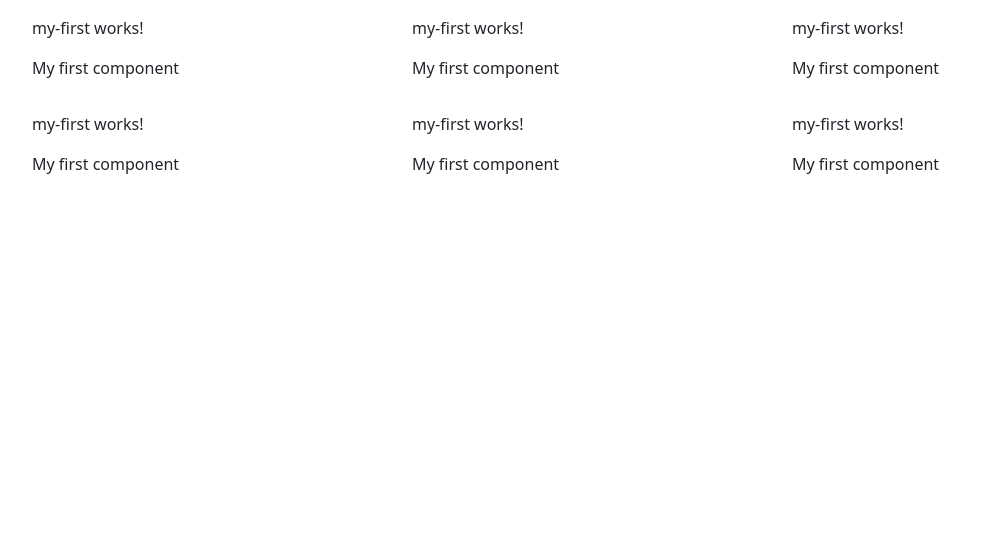
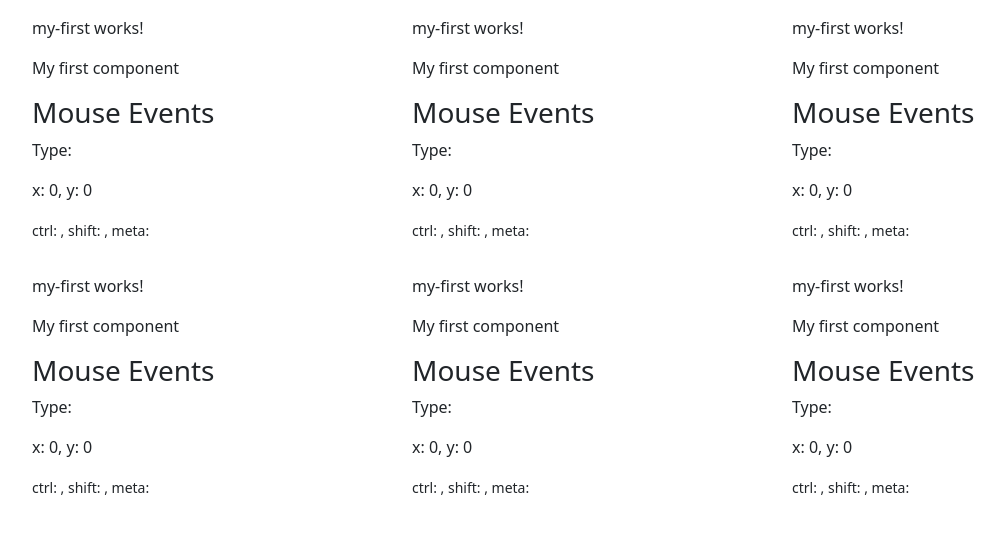
Before and after one commit to Bermos/zhaw-todo-angular, an Angular app: page / in a window 1280 px wide. Shown: the top 534 px of the page, without its empty margins (50-1054 px from the left). Built offline with nearby package versions, Linux system fonts and the light colour scheme.

Commit message:
LE04-9: Task 6

```diff
--- a/src/app/my-first/my-first.component.html
+++ b/src/app/my-first/my-first.component.html
@@ -1,2 +1,18 @@
 <p>my-first works!</p>
 <p>{{headerTitle}}</p>
+
+<h3 class="title">Mouse Events</h3>
+<div class="box"
+     (mouseenter)="onEvent($event)"
+     (mouseleave)="onEvent($event)"
+     (mousemove)="coordinates($event)"
+     (click)="onEvent($event)"
+     (dblclick)="onEvent($event)"
+     on-contextmenu="onEvent($event)">
+  <!-- (event)="" or on-event="" -->
+  <p class="type">Type: {{event?.type}}</p>
+  <p>x: {{clientX}}, y: {{clientY}}</p>
+  <p><small>ctrl: {{event?.ctrlKey}},
+    shift: {{event?.shiftKey}},
+    meta: {{event?.metaKey}}</small></p>
+</div>
--- a/src/app/my-first/my-first.component.ts
+++ b/src/app/my-first/my-first.component.ts
@@ -7,4 +7,14 @@ import { Component } from '@angular/core';
 })
 export class MyFirstComponent {
   headerTitle = 'My first component';
+  public event!: MouseEvent;
+  public clientX = 0;
+  public clientY = 0;
+  public onEvent(event: MouseEvent): void {
+    this.event = event;
+  }
+  public coordinates(event: MouseEvent): void {
+    this.clientX = event.clientX;
+    this.clientY = event.clientY;
+  }
 }
```
